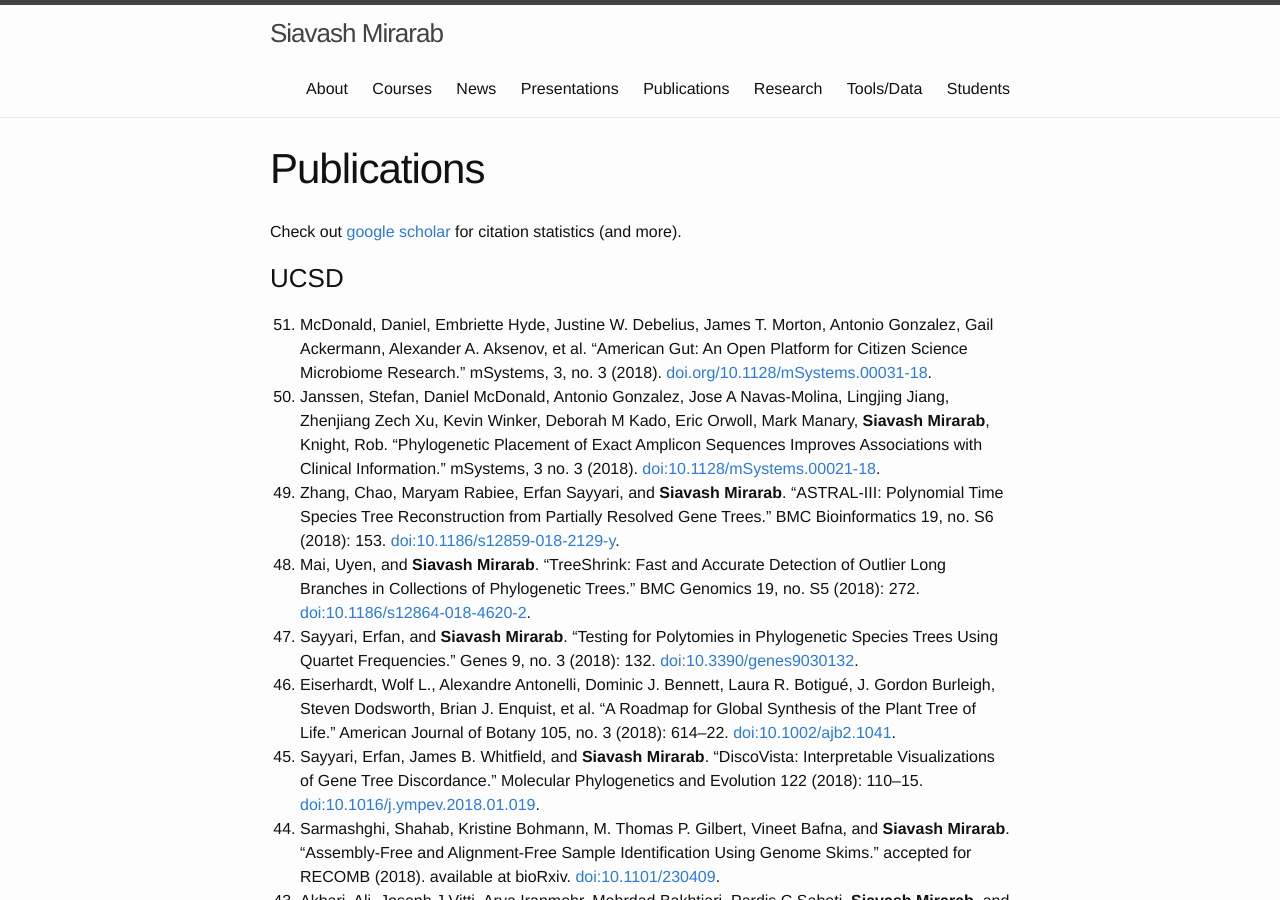
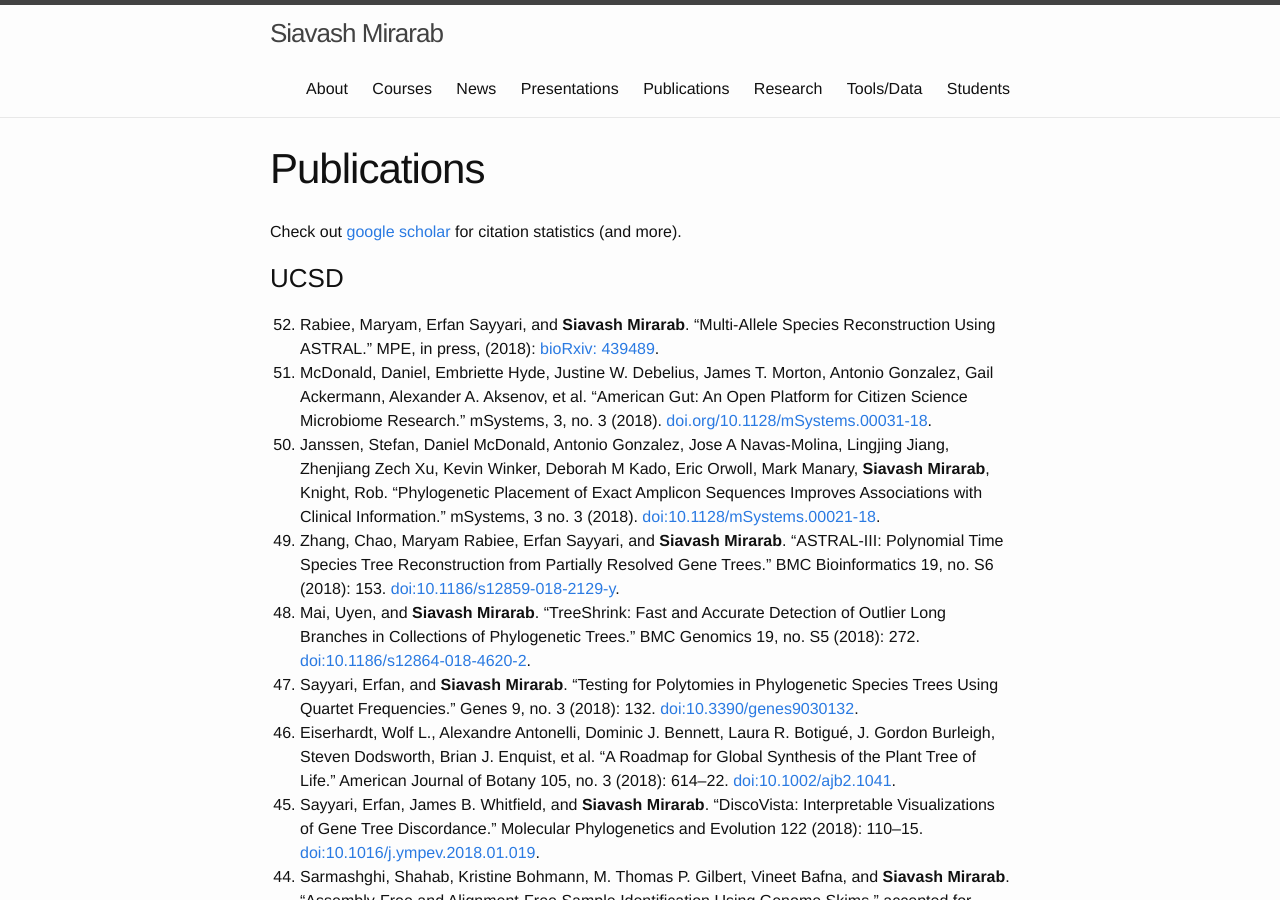
Before and after one commit to smirarab/website, a Jekyll site: the page built from publications.md, in a window 1280 px wide and 900 px high. Built offline with Jekyll 4.4.1, drawn with Linux system fonts in a browser that asks for light colours.

Commit message:
update pub

```diff
--- a/publications.md
+++ b/publications.md
@@ -7,7 +7,8 @@ Check out [google scholar](http://scholar.google.com/citations?user=uxSj18QAAAAJ
 
 ### UCSD
 
-{:start="51"}
+{:start="52"}
+0. Rabiee, Maryam, Erfan Sayyari, and **Siavash Mirarab**. “Multi-Allele Species Reconstruction Using ASTRAL.” MPE, in press, (2018): [bioRxiv: 439489](https://doi.org/10.1101/439489).
 0. McDonald, Daniel, Embriette Hyde, Justine W. Debelius, James T. Morton, Antonio Gonzalez, Gail Ackermann, Alexander A. Aksenov, et al. “American Gut: An Open Platform for Citizen Science Microbiome Research.” mSystems, 3, no. 3 (2018). [doi.org/10.1128/mSystems.00031-18](https://doi.org/10.1128/mSystems.00031-18).
 0. Janssen, Stefan, Daniel McDonald, Antonio Gonzalez, Jose A Navas-Molina, Lingjing Jiang, Zhenjiang Zech Xu, Kevin Winker, Deborah M Kado, Eric Orwoll, Mark Manary, **Siavash Mirarab**, Knight, Rob. “Phylogenetic Placement of Exact Amplicon Sequences Improves Associations with Clinical Information.” mSystems, 3 no. 3 (2018). [doi:10.1128/mSystems.00021-18](http://msystems.asm.org/content/3/3/e00021-18.abstract).
 0. Zhang, Chao, Maryam Rabiee, Erfan Sayyari, and **Siavash Mirarab**. “ASTRAL-III: Polynomial Time Species Tree Reconstruction from Partially Resolved Gene Trees.” BMC Bioinformatics 19, no. S6 (2018): 153. [doi:10.1186/s12859-018-2129-y](https://doi.org/10.1186/s12859-018-2129-y).
```
